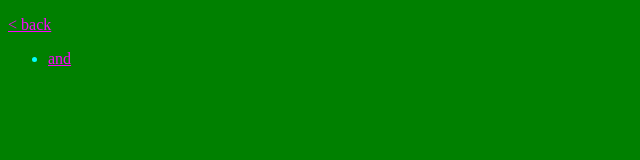
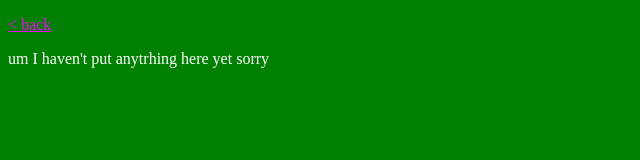
Before and after one commit to rabbitchemicals/ww7.stench.city, a plain HTML site: page snuff.html in a window 1280 px wide. Shown: the whole page, without its empty margins (0-640 px from the left). Drawn offline with Linux system fonts and the light colour scheme.

Commit message:
new from

```diff
--- a/snuff.html
+++ b/snuff.html
@@ -7,8 +7,6 @@
 	</head>
 	<body>
 		<p><a href="/">&lt; back</a></p>
-		<ul class="files">
-			<li><a href="/snuff/whatever.file" download>and</a></li>
-		</ul>
+		<p>um I haven't put anytrhing here yet sorry</p>
 	</body>
 </html>
```
Also changed, not shown: index.html (+1 -1 lines).
